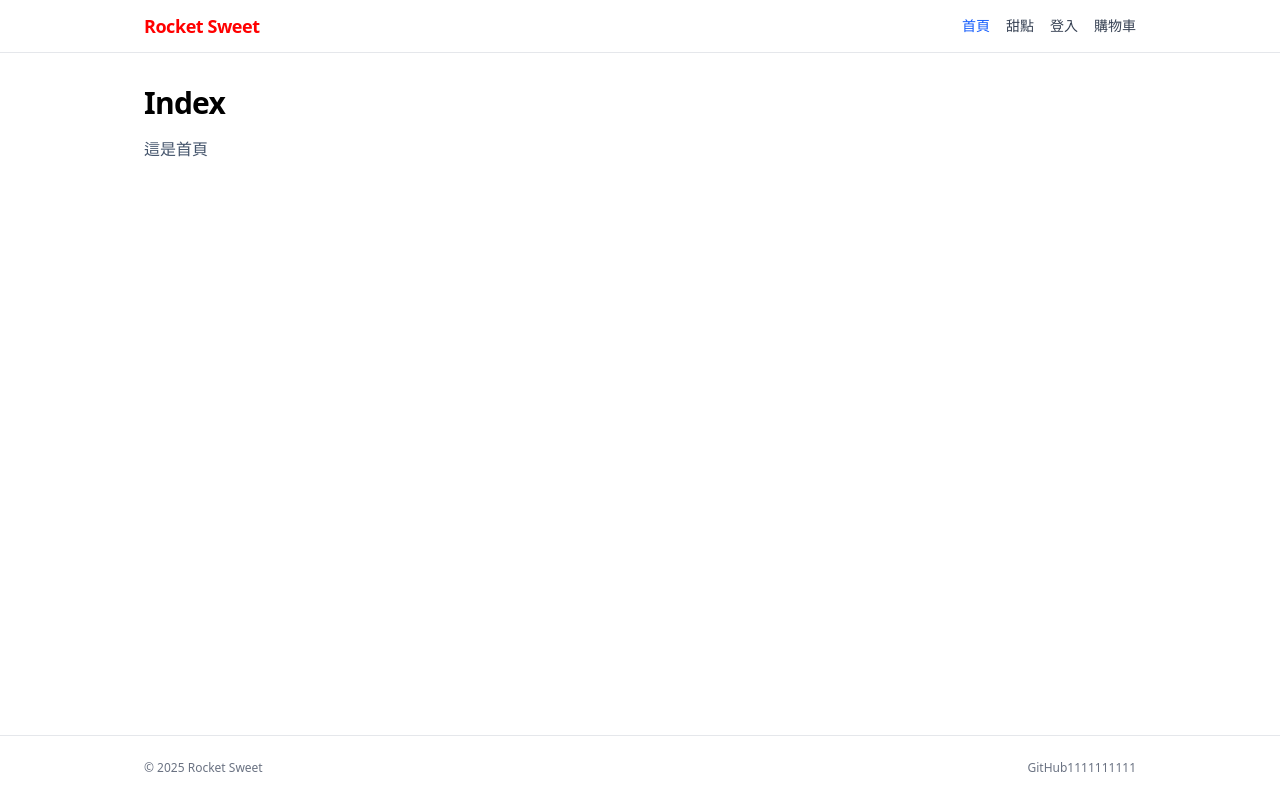
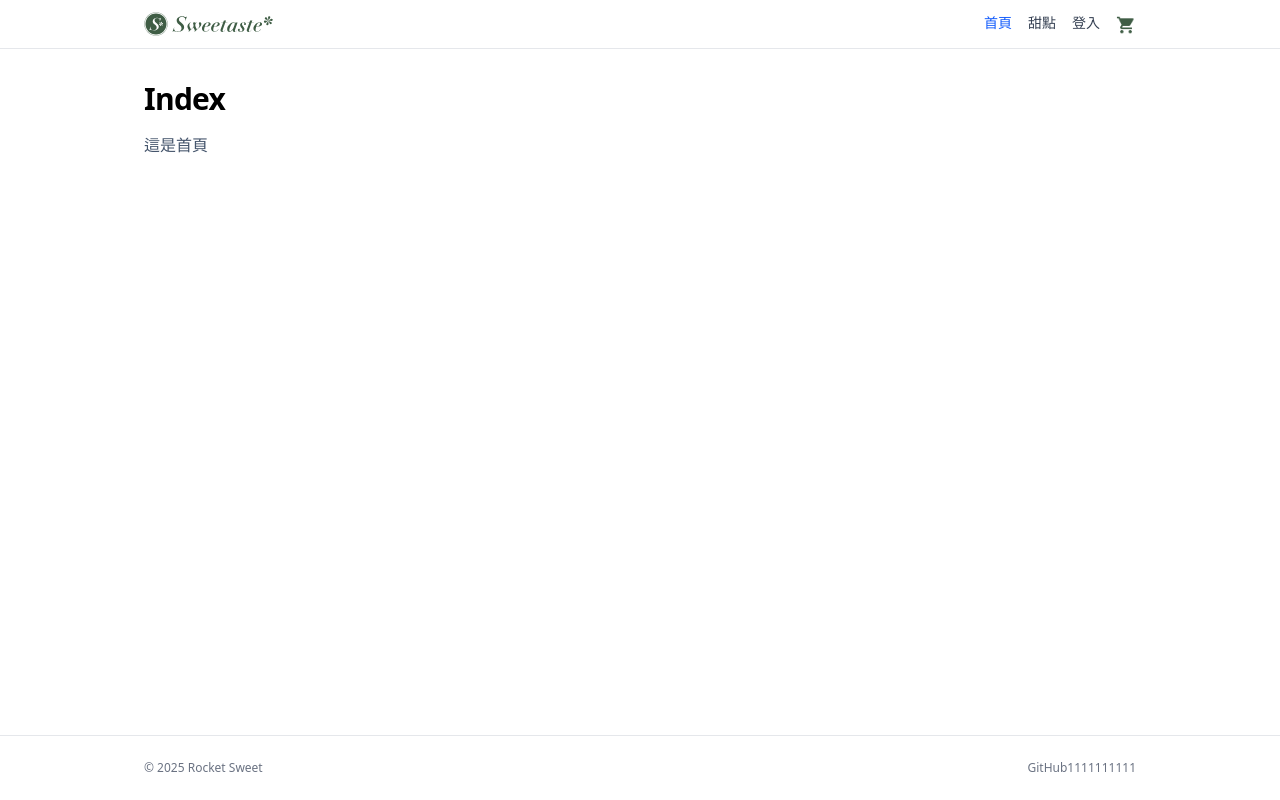
Before and after one commit to TSFMAKKO/rocket_sweet, a React (Vite) app: page / in a window 1280 px wide. Built offline with nearby package versions, Linux system fonts and the light colour scheme.

Commit message:
feat: 增加logo與購物車圖片

```diff
--- a/src/components/Header.jsx
+++ b/src/components/Header.jsx
@@ -1,11 +1,13 @@
 import { NavLink } from 'react-router-dom'
+
+const BASE_URL = import.meta.env.BASE_URL || '/'
 
 export default function Header() {
   return (
     <header className="sticky top-0 z-20 bg-white/80 backdrop-blur border-b border-gray-200">
       <div className="mx-auto max-w-5xl w-full px-4 py-3 flex items-center justify-between">
-        <NavLink to="/" className="text-lg font-semibold tracking-tight text-[red]">
-          Rocket Sweet
+        <NavLink to="/" className="inline-flex items-center gap-2 text-lg font-semibold tracking-tight text-[red]">
+          <img src={BASE_URL + 'logo-all-dark.svg'} alt="Rocket Sweet" className="h-6 w-auto" />
         </NavLink>
         <nav className="flex gap-4 text-sm">
           <NavLink to="/" className={({ isActive }) => isActive ? 'text-blue-600 font-medium' : 'text-gray-700 hover:text-blue-600'}>
@@ -18,7 +20,7 @@ export default function Header() {
             登入
           </NavLink>
           <NavLink to="/cart" className={({ isActive }) => isActive ? 'text-blue-600 font-medium' : 'text-gray-700 hover:text-blue-600'}>
-            購物車
+            <img src={BASE_URL + 'shopping_cart.png'} alt="購物車" className="h-5 w-5 inline-block" />
           </NavLink>
         </nav>
       </div>
```
